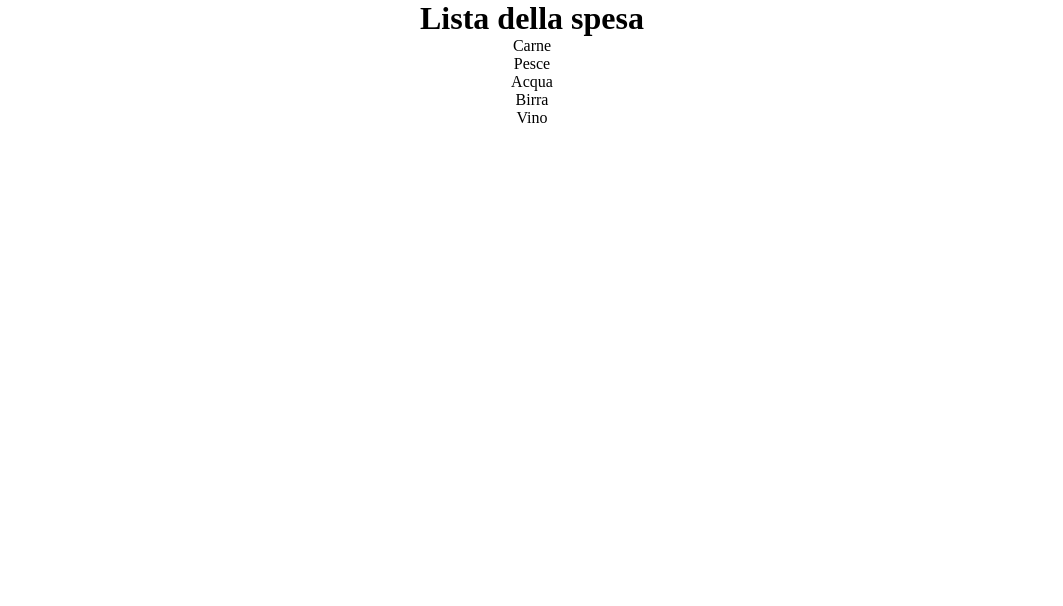
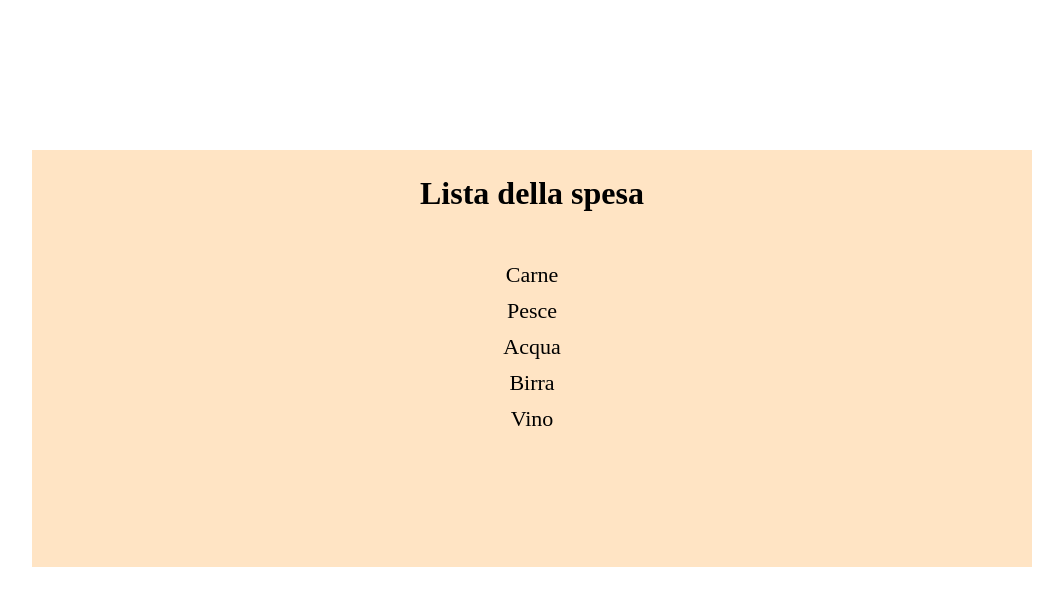
Before and after one commit to Alessandro-Zuddas/js-lista-spesa, a plain HTML site: page index.html in a window 1280 px wide. Shown: the whole page, without its empty margins (108-1171 px from the left). Drawn offline with Linux system fonts and the light colour scheme.

Commit message:
Aggiunge stile css

```diff
--- a/css/style.css
+++ b/css/style.css
@@ -14,4 +14,27 @@
 
 .container{
     text-align: center;
+    width: 62.5rem;
+    margin: auto;
+    margin-top: 9.375rem;
+    background-color: bisque;
 }
+
+.title{
+    padding-top: 1.5625rem;
+    padding-bottom: 3.125rem;
+}
+
+#shopping-list{
+    list-style: none;
+    padding-bottom: 7.8125rem;
+}
+
+li{
+    font-size: 1.375rem;
+    padding-bottom: .625rem;
+}
+
+li:hover{
+    transform: scale(1.1);
+}
--- a/index.html
+++ b/index.html
@@ -12,7 +12,7 @@
     <body>
 
         <div class="container">
-            <h1>Lista della spesa</h1>
+            <h1 class="title">Lista della spesa</h1>
             <ul id="shopping-list">
 
             </ul>
```
